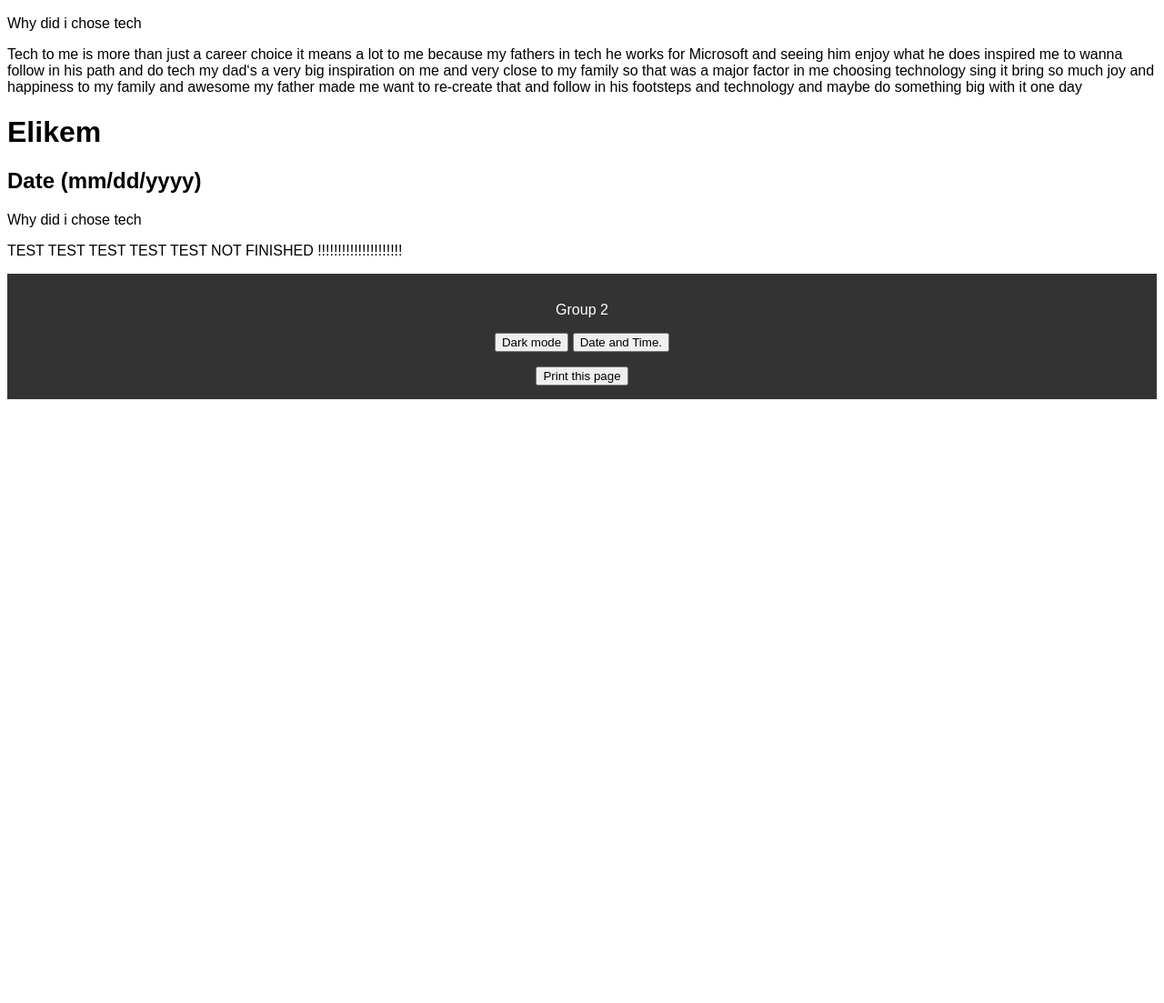
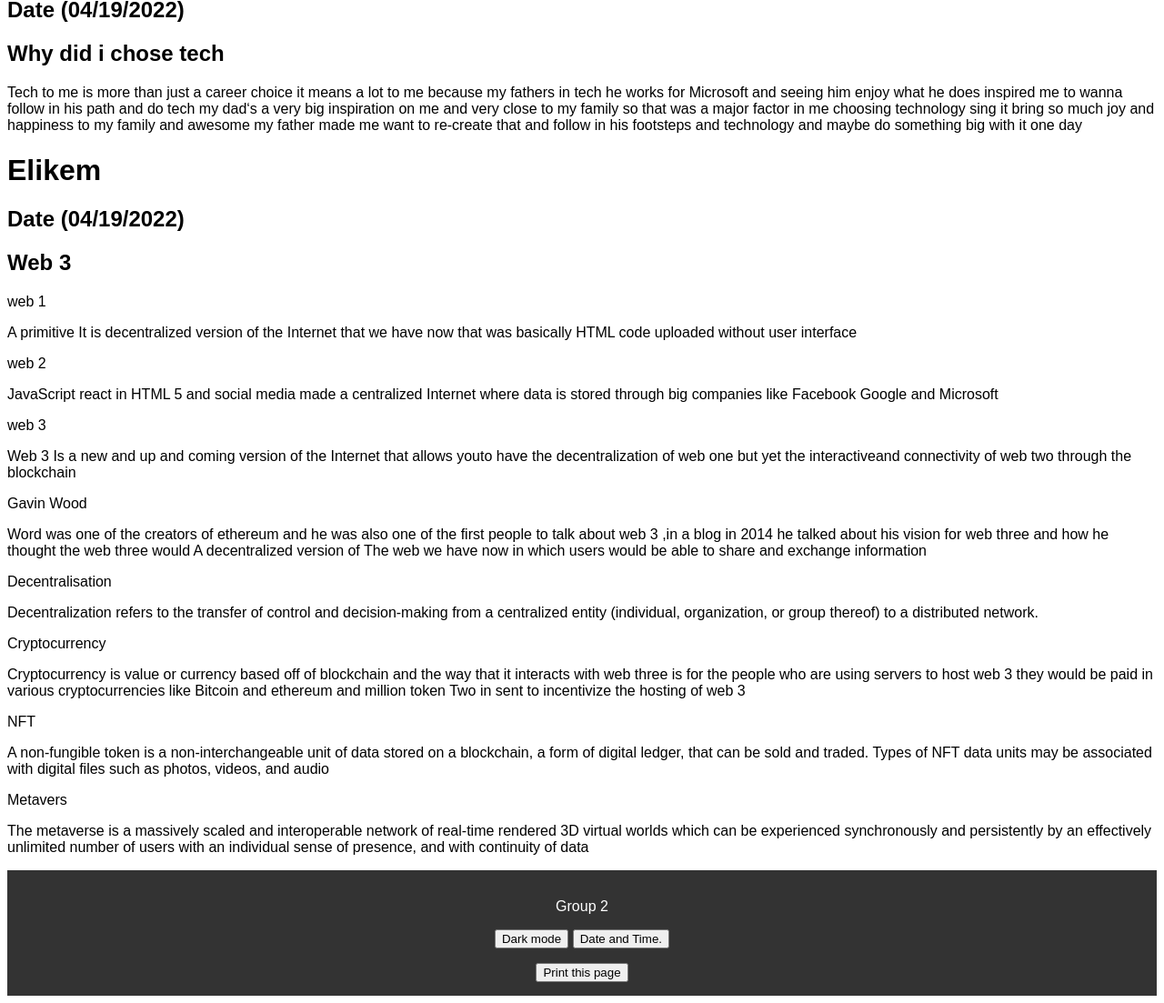
Before and after one commit to Deselikem/newMlhPro, a plain HTML site: page post.html in a window 1280 px wide. Shown: the part 704-1807 px from the top of the page at 91% size. Before the commit the page ends 1151 px from the top, so only its background shows below. Drawn offline with Linux system fonts and the light colour scheme.

Commit message:
Update post.html

```diff
--- a/post.html
+++ b/post.html
@@ -139,25 +139,45 @@ iframe  {
 
 <h1>Elikem </h1>
 <h2>Date (04/05/2022)</h2>
-<p>Why did i chose tech</p>
+<h2>Why did i chose tech</h2>
 <p>For me there’s a lot of reasons that I shows technology technology for me gives the opportunity to make change but not just any change the light change in the world every major change is made through technology like with healthcare technology save so many lives with feeding people technology say swimming lesson transportation purifying water sustainable energy Technologies a major part in that and I’m very big on innovating and also giving back shit community so my main point in doing technology is just to give back in just to like help people like maybe discover something or company innovation that changes everyone’s life that makes the world a better place that’s very big for me and that’s my main goal for technology to find something that I can use to affect the world to change the world and make it better for the people coming in after me
 I also think a common misconception with technology is this it’s everything electronic for me technologies just anything that’s innovative any change like with Egyptians to pyramid was a technological advancement but that has nothing to do with electronics your coding or anything it’s just the air that we’re now it’s mainly based on coding and electrons for any form of innovation for me as tech</p>
 
    <h1>Khalil </h1>
 <h2>Date (04/19/2022) </h2>
-   <p>Why did i chose tech</p>
+   <h2>Why did i chose tech</h2>
 <p>I chose tech because it gave me a outlet to express myself I’m very big into fashion and design and I show that in the way that I dress and I just found text to be an outlet for me to express myself in design I wanna work in front end and you are design and I’m blessed to have this opportunity to Red Hat to do so My family is also major aspects in Me choosing to take is a very nerve-racking feel to get into and having that family support and backing and knowing that I have a support system really motivated me to keep going and to know that I’m capable of doing this so it for me is an outlet to express myself and also an outlet to challenge myself</p>
 
    <h1>Jeff </h1>
 <h2>Date (04/19/2022)</h2>
-   <p>Why did i chose tech</p>
+   <h2>Why did i chose tech</h2>
 <p>Tech to me is more than just a career choice it means a lot to me because my fathers in tech he works for Microsoft and seeing him enjoy what he does inspired me to wanna follow in his path and do tech my dad‘s a very big inspiration on me and very close to my family so that was a major factor in me choosing technology sing it bring so much joy and happiness to my family and awesome my father made me want to re-create that and follow in his footsteps and technology and maybe do something big with it one day</p>
 
   <h1>Elikem</h1>
-<h2>Date (mm/dd/yyyy)</h2>
-   <p>Why did i chose tech</p>
-<p>TEST TEST TEST TEST TEST NOT FINISHED !!!!!!!!!!!!!!!!!!!!!</p>
-
+<h2>Date (04/19/2022)</h2>
+   <h2>Web 3</h2>
+   <p>web 1 </p>
+   <p> A primitive It is decentralized version of the Internet that we have now that was basically HTML code uploaded without user interface
+</p>
+   <p> web 2</p>
+   <p> JavaScript react in HTML 5 and social media made a centralized Internet where data is stored through big companies like Facebook Google and Microsoft</p>
+   <p>web 3 </p>
+   <p>Web 3 Is a new and up and coming version of the Internet that allows youto have the decentralization of web one but yet the interactiveand connectivity of web two through the blockchain
+ </p>
+   <p>Gavin Wood</p>
+   <p>Word was one of the creators of ethereum and he was also one of the first people to  talk about web 3 ,in a blog in 2014 he talked about his vision for web three and how he thought the web three would A decentralized version of The web we have now in which users would be able to share and exchange information</p>
+   <p>Decentralisation</p>
+   <p>Decentralization refers to the transfer of control and decision-making from a centralized entity (individual, organization, or group thereof) to a distributed network.
+</p>
+   <p>Cryptocurrency</p>
+   <p>Cryptocurrency is value or currency based off of blockchain and the way that it interacts with web three is for the people who are using servers to host web 3 they would be paid in various cryptocurrencies like Bitcoin and ethereum and million token Two in sent to incentivize the hosting of web 3
+</p>
+   <p>NFT</p>
+   <p>A non-fungible token is a non-interchangeable unit of data stored on a blockchain, a form of digital ledger, that can be sold and traded. Types of NFT data units may be associated with digital files such as photos, videos, and audio
+</p>
+   <p>Metavers</p>
+   <p>The metaverse is a massively scaled and interoperable network of real-time rendered 3D virtual worlds which can be experienced synchronously and persistently by an effectively unlimited number of users with an individual sense of presence, and with continuity of data
+</p>
 
 
 
```
